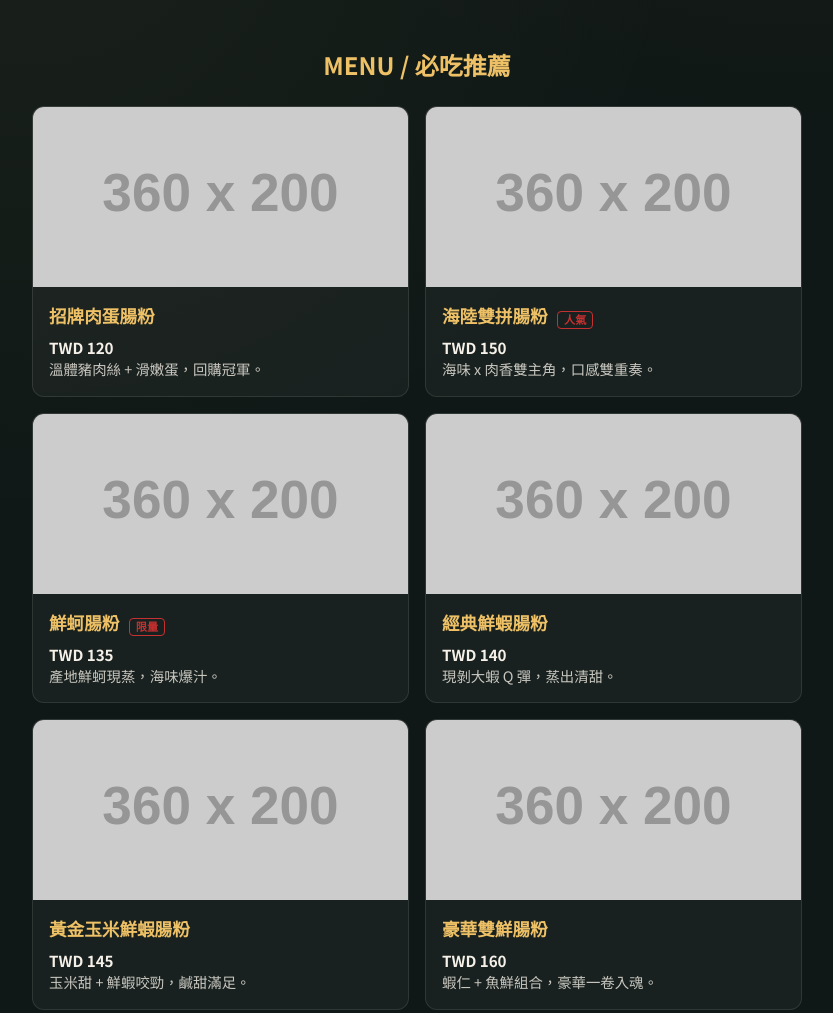
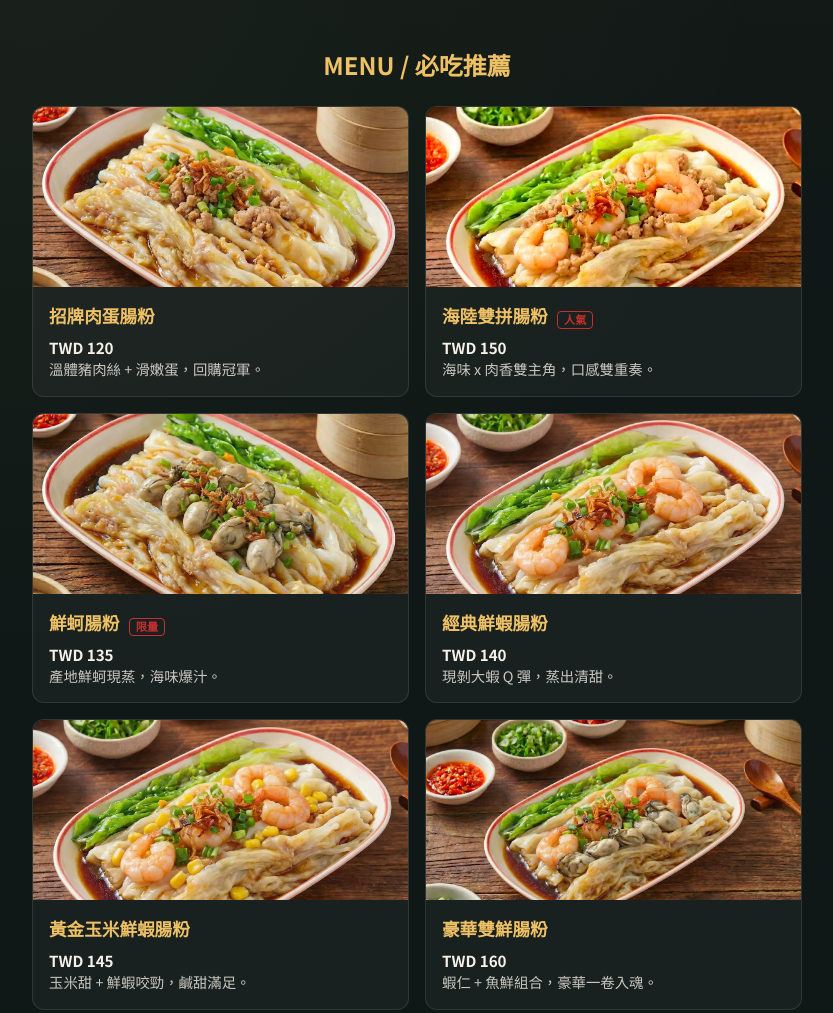
Before and after one commit to yikou-changfen/yikou-new, a plain HTML site: page index.html in a window 1280 px wide. Shown: the part 528-1541 px from the top of the page, without its empty margins (223-1056 px from the left). Drawn offline with Linux system fonts and the light colour scheme; placeholder pictures from the web are drawn by us.

Commit message:
Update menu images to local assets

```diff
--- a/index.html
+++ b/index.html
@@ -408,13 +408,16 @@
 
     // 菜單資料 (圖片先用預設圖，之後可替換)
     const menuData = [
-      { title: '招牌肉蛋腸粉', price: 'TWD 120', desc: '溫體豬肉絲 + 滑嫩蛋，回購冠軍。', img: 'https://fakeimg.pl/360x200/?text=Meat+Egg' },
-      { title: '海陸雙拼腸粉', price: 'TWD 150', desc: '海味 x 肉香雙主角，口感雙重奏。', img: 'https://fakeimg.pl/360x200/?text=Surf+Turf', badge: '人氣' },
-      { title: '鮮蚵腸粉', price: 'TWD 135', desc: '產地鮮蚵現蒸，海味爆汁。', img: 'https://fakeimg.pl/360x200/?text=Oyster', badge: '限量' },
-      { title: '經典鮮蝦腸粉', price: 'TWD 140', desc: '現剝大蝦 Q 彈，蒸出清甜。', img: 'https://fakeimg.pl/360x200/?text=Shrimp' },
-      { title: '黃金玉米鮮蝦腸粉', price: 'TWD 145', desc: '玉米甜 + 鮮蝦咬勁，鹹甜滿足。', img: 'https://fakeimg.pl/360x200/?text=Corn+Shrimp' },
-      { title: '豪華雙鮮腸粉', price: 'TWD 160', desc: '蝦仁 + 魚鮮組合，豪華一卷入魂。', img: 'https://fakeimg.pl/360x200/?text=Deluxe' }
-    ];
+  { title: '招牌肉蛋腸粉', price: 'TWD 120', desc: '溫體豬肉絲 + 滑嫩蛋，回購冠軍。', img: 'assets/menu/web/rou-dan.webp' },
+  { title: '海陸雙拼腸粉', price: 'TWD 150', desc: '海味 x 肉香雙主角，口感雙重奏。', img: 'assets/menu/web/hai-lu-shuang-pin.webp', badge: '人氣' },
+  { title: '鮮蚵腸粉', price: 'TWD 135', desc: '產地鮮蚵現蒸，海味爆汁。', img: 'assets/menu/web/xian-he.webp', badge: '限量' },
+  { title: '經典鮮蝦腸粉', price: 'TWD 140', desc: '現剝大蝦 Q 彈，蒸出清甜。', img: 'assets/menu/web/xian-xia.webp' },
+  { title: '黃金玉米鮮蝦腸粉', price: 'TWD 145', desc: '玉米甜 + 鮮蝦咬勁，鹹甜滿足。', img: 'assets/menu/web/yu-mi-xia.webp' },
+  { title: '豪華雙鮮腸粉', price: 'TWD 160', desc: '蝦仁 + 魚鮮組合，豪華一卷入魂。', img: 'assets/menu/web/hao-hua-shuang-xian.webp' },
+  { title: '吻仔魚腸粉', price: 'TWD 135', desc: '鹹香吻仔魚，越嚼越順口。', img: 'assets/menu/web/wen-zai-yu.webp' },
+  { title: '雙蛋腸粉', price: 'TWD 130', desc: '蛋香加倍，口感更滑更黏。', img: 'assets/menu/web/shuang-dan.webp' }
+];
+
 
     // 初始化：檢查 LocalStorage
     window.onload = function() {
```
